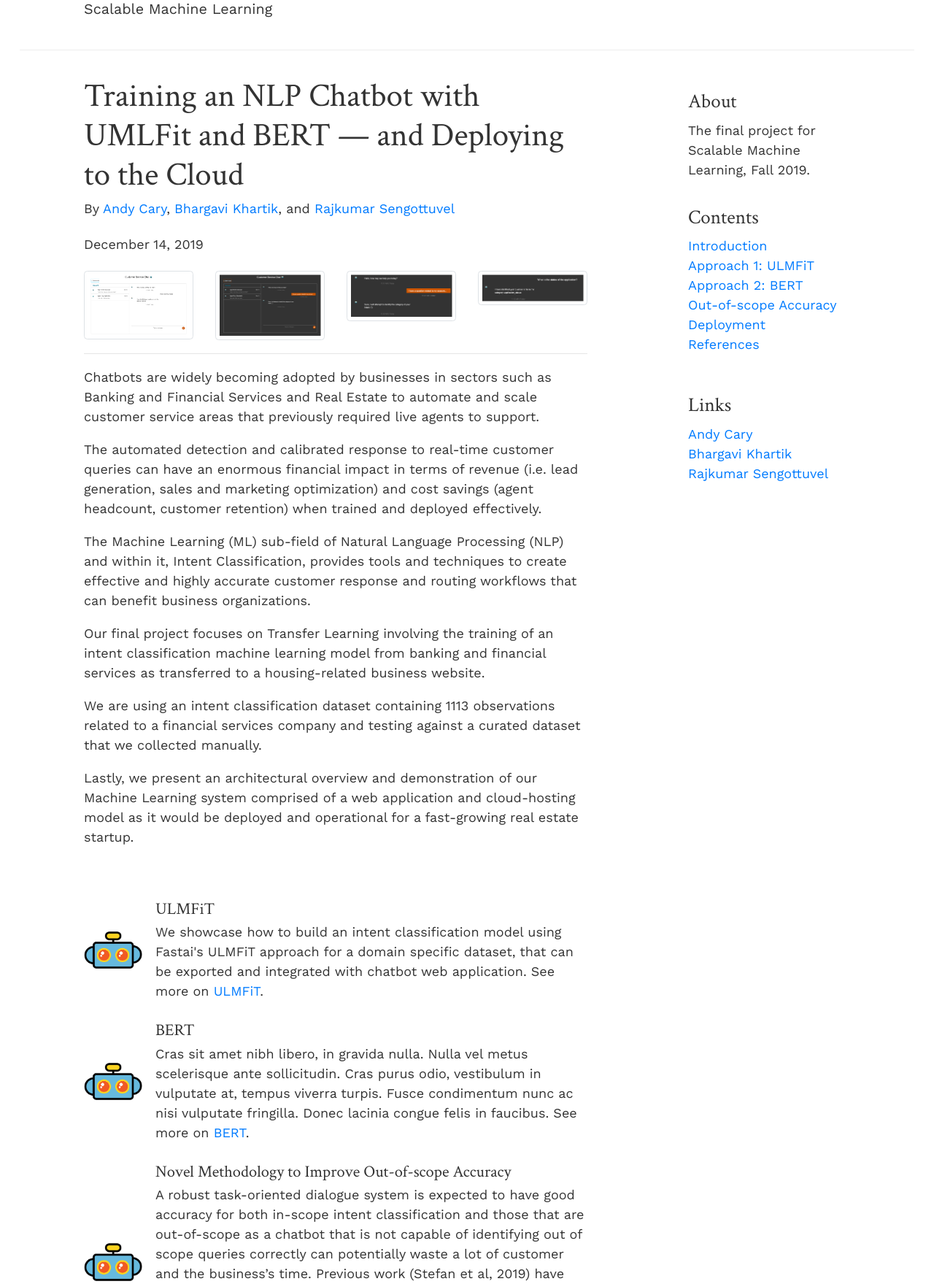
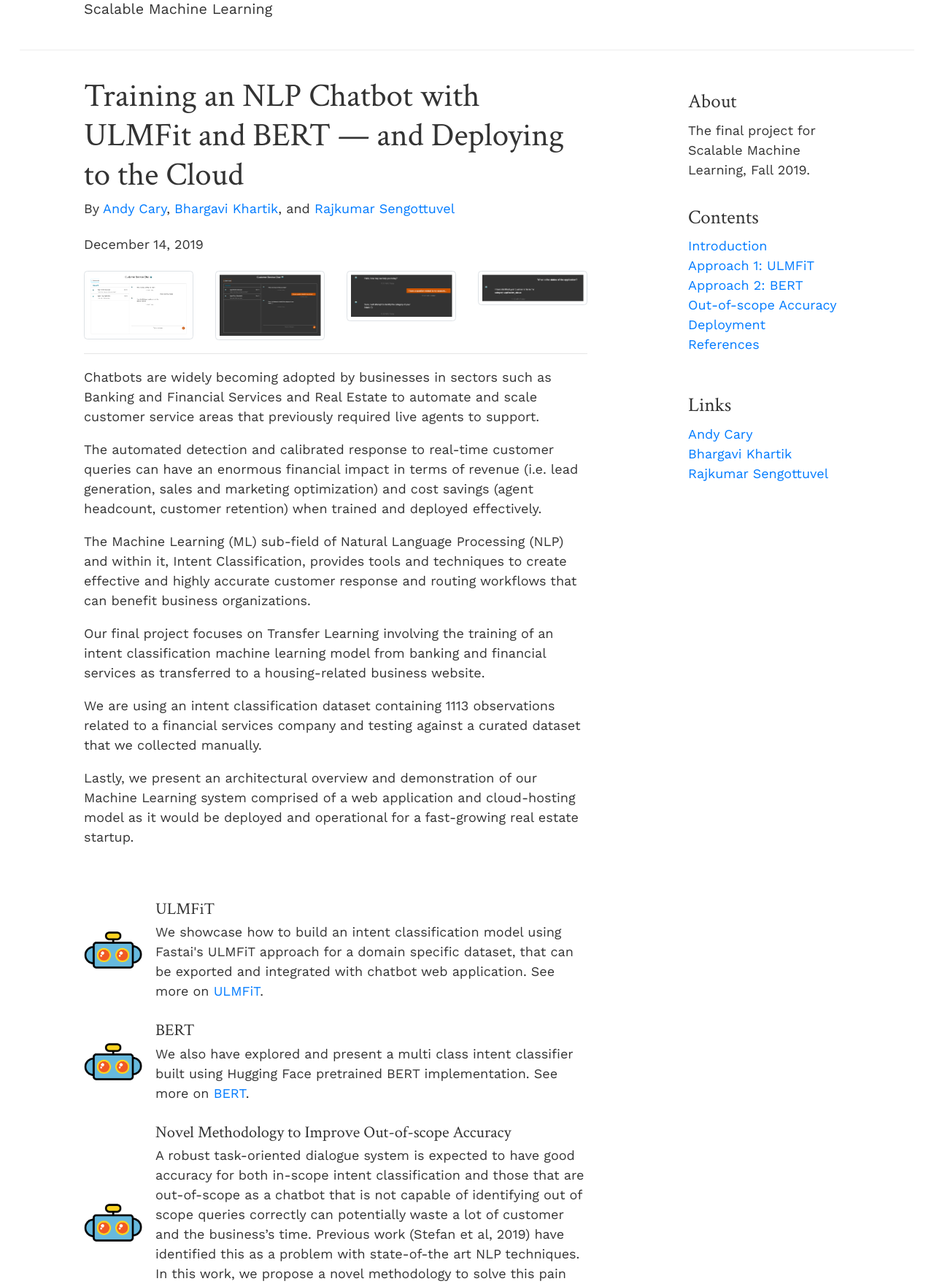
Before and after one commit to acary/chatbot-sml, a Flask app: page / in a window 1280 px wide. Shown: the part 271-2030 px from the top of the page at 73% size. Run offline with Flask 2, Linux system fonts and the light colour scheme; some libraries are stand-ins or nearby versions.

Commit message:
Updated BERT intro and Fixed typo in ULMFit Title

```diff
--- a/templates/intro.html
+++ b/templates/intro.html
@@ -3,7 +3,7 @@
   <div class="col-sm-8 blog-main">
     <a name="intro"></a>
     <div class="blog-post">
-      <h2 class="blog-post-title">Training an NLP Chatbot with UMLFit and BERT — and Deploying to the Cloud</h2>
+      <h2 class="blog-post-title">Training an NLP Chatbot with ULMFit and BERT — and Deploying to the Cloud</h2>
       <p class="blog-post-meta">By <a href="https://github.com/acary" target="_blank">Andy Cary</a>, <a href="https://github.com/bkarthikUT" target="_blank">Bhargavi Khartik</a>, and <a href="https://github.com/sengorajkumar" target="_blank">Rajkumar Sengottuvel</a></p>
       <p class="blog-post-meta">December 14, 2019</p>
 
--- a/templates/media_list.html
+++ b/templates/media_list.html
@@ -15,7 +15,7 @@
           <img src="{{ url_for('static', filename='img/chatbot.png')}}" alt="BERT" class="mr-3 media_list">
           <div class="media-body">
             <h5 class="mt-0 mb-1">BERT</h5>
-            Cras sit amet nibh libero, in gravida nulla. Nulla vel metus scelerisque ante sollicitudin. Cras purus odio, vestibulum in vulputate at, tempus viverra turpis. Fusce condimentum nunc ac nisi vulputate fringilla. Donec lacinia congue felis in faucibus. See more on <a href="#bert">BERT</a>.
+            We also have explored and present a multi class intent classifier built using Hugging Face pretrained BERT implementation. See more on <a href="#bert">BERT</a>.
           </div>
         </li>
         <li class="media my-4">
```
